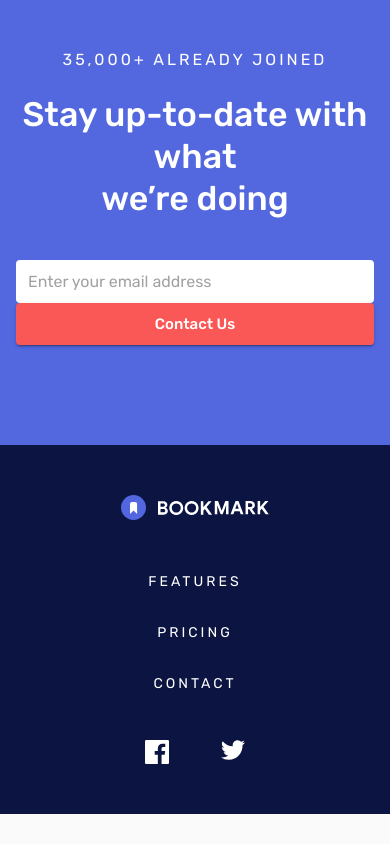
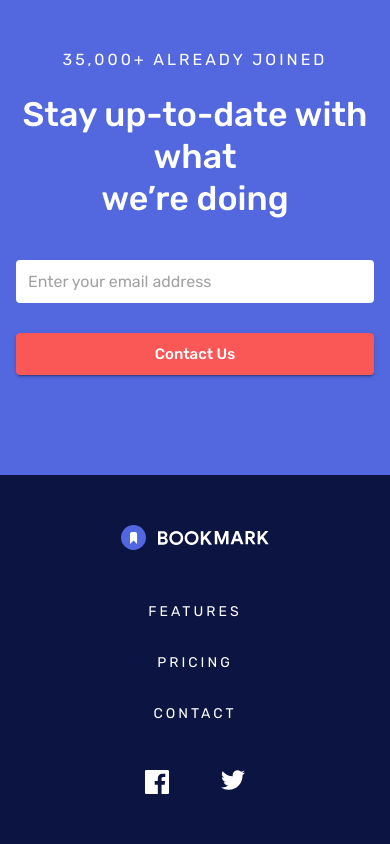
Before and after one commit to iambenbright/bookmark, a React (Create React App) app: page / in a window 390 px wide. Shown: the part 4641-5485 px from the top of the page. Before the commit the page ends 5455 px from the top, so only its background shows below. Built offline with nearby package versions, Linux system fonts and the light colour scheme.

Commit message:
chore: styles refactor

```diff
--- a/src/components/footer/footer.tsx
+++ b/src/components/footer/footer.tsx
@@ -1,4 +1,4 @@
-import React, { useRef, useState } from 'react';
+import React, { useState } from 'react';
 
 // material-ui
 import Box from '@material-ui/core/Box';
@@ -11,7 +11,6 @@ import List from '@material-ui/core/List';
 import ListItem from '@material-ui/core/ListItem';
 import Link from '@material-ui/core/Link';
 import { useTheme } from '@material-ui/core/styles';
-import useMediaQuery from '@material-ui/core/useMediaQuery';
 import Fade from '@material-ui/core/Fade';
 
 // components
@@ -27,12 +26,9 @@ import useStyles from './styles';
 export default function Footer() {
   const [email, setEmail] = useState<string>('');
   const [isValid, setIsValid] = useState<boolean>(true);
-  const spanRef = useRef().current;
-  const svgRef = useRef().current;
 
   const theme = useTheme();
   const classes = useStyles();
-  const isMobileOrTablet = useMediaQuery(theme.breakpoints.down('sm'));
 
   const validateEmail = (event: React.FormEvent<HTMLButtonElement>) => {
     event.preventDefault();
@@ -80,7 +76,6 @@ export default function Footer() {
                   width="20"
                   height="20"
                   className={classes.errorIcon}
-                  ref={svgRef}
                 >
                   <g fill="none" fillRule="evenodd">
                     <circle cx="10" cy="10" r="10" fill="#FA5959" />
@@ -99,10 +94,11 @@ export default function Footer() {
               type="email"
               value={email}
               onChange={handleChange}
+              InputProps={{ disableUnderline: true }}
               helperText={
                 !isValid && (
                   <Fade in={!isValid}>
-                    <span ref={spanRef} className={classes.errorText}>
+                    <span className={classes.errorText}>
                       Whoops, make sure it's an email
                     </span>
                   </Fade>
@@ -121,7 +117,6 @@ export default function Footer() {
               color="secondary"
               size="large"
               className={classes.contactUs}
-              style={{ marginTop: isMobileOrTablet ? (isValid ? 0 : 40) : 0 }}
             >
               Contact Us
             </Button>
--- a/src/components/footer/styles/index.ts
+++ b/src/components/footer/styles/index.ts
@@ -153,6 +153,7 @@ export default makeStyles((theme: Theme) => ({
     fontStyle: 'italic',
   },
   textFieldRoot: {
+    width: '100%',
     position: 'relative',
     marginTop: 0,
     flex: 1,
@@ -162,24 +163,21 @@ export default makeStyles((theme: Theme) => ({
     '& .MuiFilledInput': {
       '&-input': {
         backgroundColor: theme.palette.common.white,
-        padding: '12px 12px',
+        padding: '12px 48px 12px 12px',
         borderRadius: 4,
       },
-      '&-underline:after, &-underline:before': {
-        display: 'none',
-      },
-    },
-    [theme.breakpoints.down('sm')]: {
-      width: '100%',
     },
     [theme.breakpoints.up('md')]: {
       marginRight: 10,
+      width: 'auto',
     },
   },
   contactUs: {
-    [theme.breakpoints.down('sm')]: {
-      width: '100%',
-      marginTop: 10,
+    marginTop: 30,
+    width: '100%',
+    [theme.breakpoints.up('md')]: {
+      marginTop: 0,
+      width: 'auto',
     },
   },
 }));
```
Also changed, not shown: 1 other file (tests, documents, lock files or other folders).
